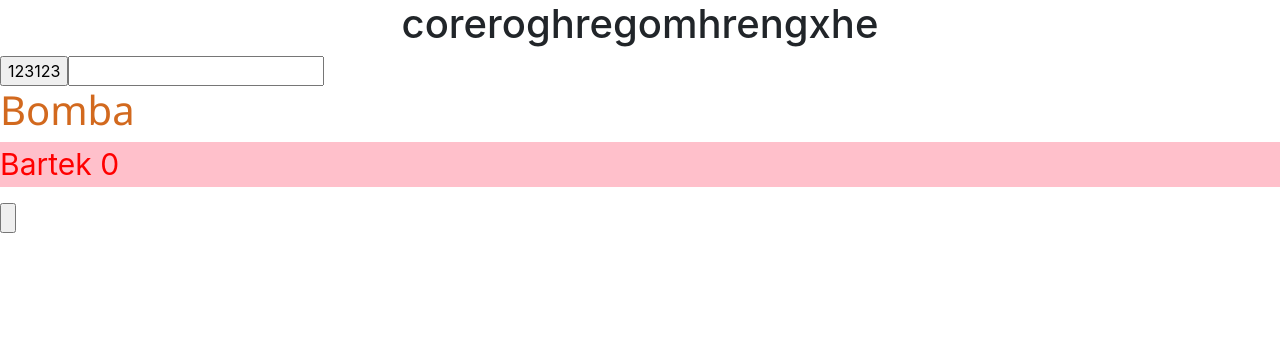
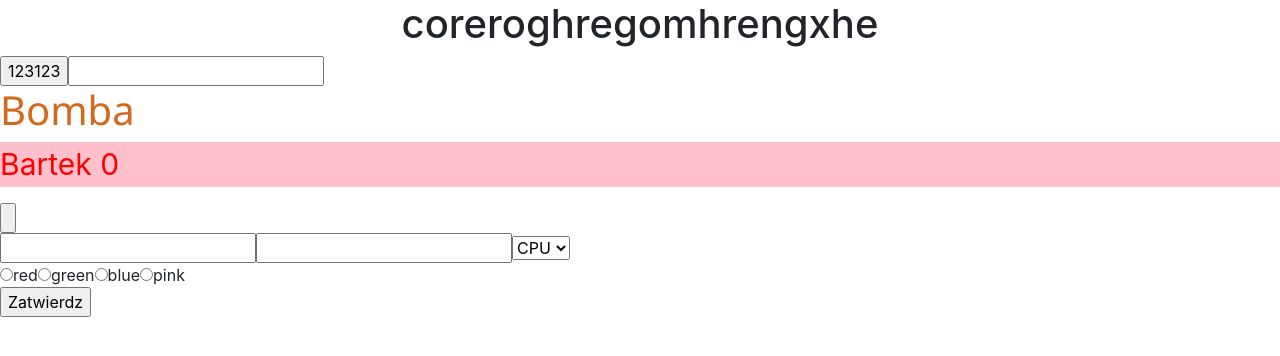
Before and after one commit to Selerek/PZAWAR, a React (Create React App) app in the folder project_react/: page / in a window 1280 px wide. Shown: the top 356 px of the page. Built offline with nearby package versions, Linux system fonts and the light colour scheme.

Commit message:
zadanie zrobione

```diff
--- /dev/null
+++ b/project_react/src/Formson.js
@@ -0,0 +1,60 @@
+import { useEffect, useRef, useState } from "react"
+import "./NewStatic.css"
+
+function NewComponent(){
+
+    const name1Ref = useRef()
+    const name2Ref = useRef()
+    const selectValue = useRef()
+    const redioValue = useRef()
+    const colorValue = useRef()
+    const [val1, setVal1] = useState("")
+    const [val2, setVal2] = useState("")
+    const [val3, setVal3] = useState("")
+    const [selected, setSelected] = useState("")
+
+
+
+    const ColorChange = (event) => {
+        colorValue.current = event.target.value
+        //console.log(colorValue.current)
+    }
+
+
+    const clickName = () => {
+        console.log(name1Ref.current.value)
+        console.log(name2Ref.current.value)
+        console.log(selectValue.current.value)
+        console.log(colorValue.current)
+        setVal1(name1Ref.current.value)
+        setVal2(name2Ref.current.value)
+        setVal3(selectValue.current.value)
+        setSelected(colorValue.current)
+
+    }
+    return (
+        <div className="bigdiv">
+            <input type="text" ref={name1Ref} />
+            <input type="text" ref={name2Ref} />
+            <select ref={selectValue}>
+                <option value="CPU">CPU</option>
+                <option value="GPU">GPU</option>
+                <option value="RAM">RAM</option>
+            </select>
+            <div>
+            <input type="radio"  onClick={ColorChange} value="red" name="category" />red
+            <input type="radio" onClick={ColorChange} value="green" name="category" />green
+            <input type="radio" onClick={ColorChange} value="blue" name="category" />blue
+            <input type = "radio" onClick={ColorChange} value="pink" name="category" />pink
+            </div>
+            <input onClick={clickName} type="button" value="Zatwierdz" />
+            <div className="valuesDiv" style={{backgroundColor:selected}}>
+                {val1}
+                {val2}
+                {val3}
+
+            </div>
+        </div>
+    )
+}
+export default NewComponent;
--- a/project_react/src/NewComponent.js
+++ b/project_react/src/NewComponent.js
@@ -4,6 +4,7 @@ import "./NewStatic.css"
 function NewComponent(){
     const[name, SetName] = useState("Bartek")
     const[num, SetNum] = useState(0)
+
     useEffect(() => {} , [name],
     console.log("useEffect is called"),
     []
--- a/project_react/src/index.js
+++ b/project_react/src/index.js
@@ -6,6 +6,7 @@ import App from './App';
 import reportWebVitals from './reportWebVitals';
 import Sci from './Sci';
 import NewComponent from './NewComponent';
+import Formson from './Formson';
 
 const root = ReactDOM.createRoot(document.getElementById('root'));
 root.render(
@@ -13,6 +14,7 @@ root.render(
     <App />
     <Sci />
     <NewComponent/>
+    <Formson/>
   </React.StrictMode>
 );
 
```
